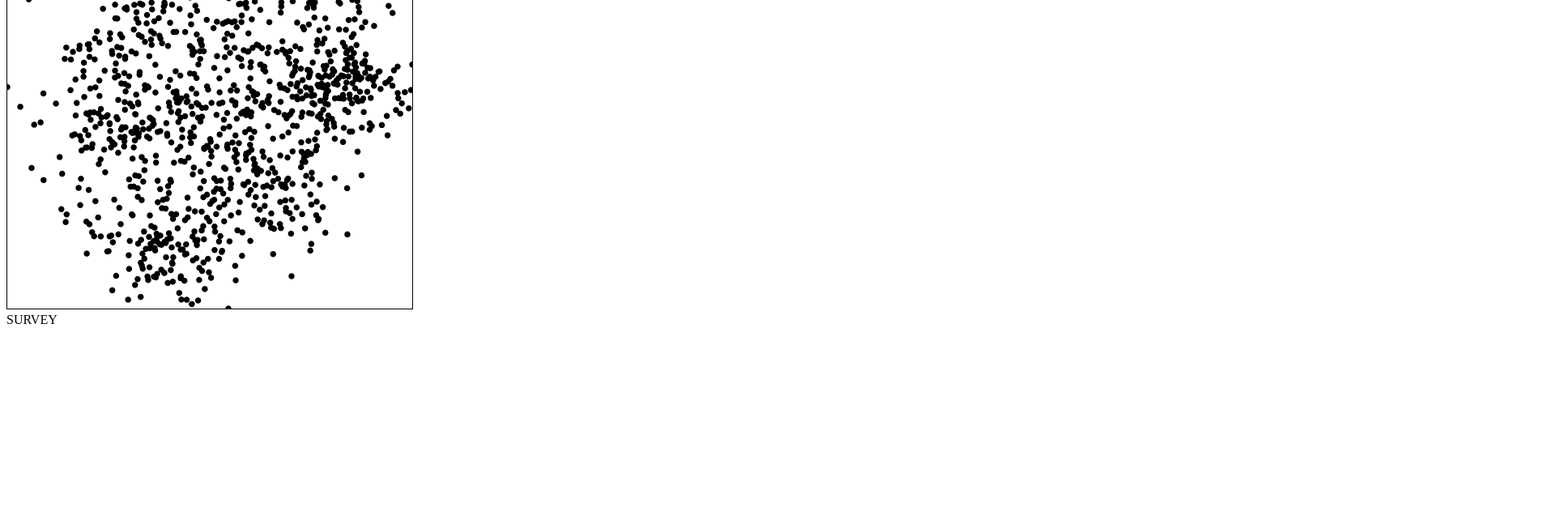
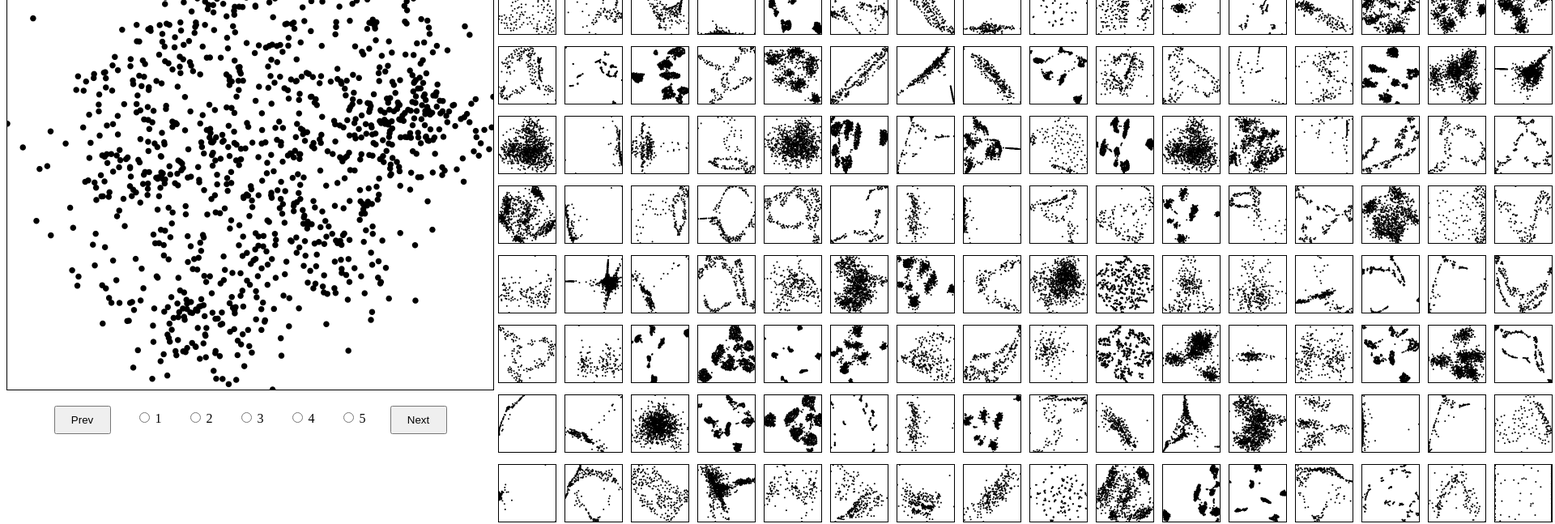
Before and after one commit to hj-n/mdp_comp_preference_survey, a React (Create React App) app: page / in a window 1280 px wide. Shown: the part 200-847 px from the top of the page at 81% size, 1920 px wide, since content can reach past the window. Before the commit the page ends 800 px from the top, so only its background shows below. Built offline with nearby package versions, Linux system fonts and the light colour scheme.

Commit message:
added fundamental things 2

```diff
--- a/src/App.js
+++ b/src/App.js
@@ -3,20 +3,17 @@ import { useLocation } from "react-router-dom";
 
 function App({match}) {
 
-  const mainViewSize = 500;
+  const mainViewSize = 600;
   const gridCellSize = 70;
   const gridMargin = 5;
-  const column = 20;
+  const column = 16;
   const projectionNum = 150;
   const mainViewRadius = 7.5;
-  const gridCellRadius = 3;
+  const gridCellRadius = 2;
 
   const urls = window.location.href.split("/");
   const labelStr = urls[urls.length - 1];
   const isLabel = labelStr === "label";
-
-
-
 
 
 
--- a/src/components/Survery.js
+++ b/src/components/Survery.js
@@ -1,8 +1,7 @@
 import React, { useState } from 'react';
 import Scatterplot from './Scatterplot';
 
-import SplotCanvas from './SplotCanvas';
-
+import "./Survey.css"
 
 
 const Survey = (props) => {
@@ -16,10 +15,30 @@ const Survey = (props) => {
 	for (let i = 0; i < projectionNum; i++) projectionOrder.push(i);
 	projectionOrder.sort(() => Math.random() - 0.5);
 
+
+	// generate a base array to construct a grid
+	const baseArray = [];
+	for (let i = 0; i < parseInt(projectionNum / column) + 1; i++) {
+		const baseCurrArray = [];
+		for (let j = 0; j < column; j++) {
+			if (i * column + j < projectionNum) {
+				baseCurrArray.push(true);
+			}
+			else {
+				baseCurrArray.push(false);
+			}
+		}
+		baseArray.push(baseCurrArray);
+	}
+
+
+	// state info
 	const [projectionScores, setProjectionScores] = useState(Array(projectionNum).fill(-1));
 	const [currProjIdx, setCurrProjIdx] = useState(0);
 
 	return (
+		<div>
+			<div style={{display: "flex"}}>
 				<div>
 					<Scatterplot
 						size={props.mainViewSize}
@@ -27,7 +46,42 @@ const Survey = (props) => {
 						projectionIdx={projectionOrder[currProjIdx]}
 						radius={props.mainViewRadius}
 					/>
-			SURVEY
+					<div style={{display: "flex", justifyContent: "center"}}>
+						<button>Prev</button>
+						<div style={{display: "flex"}}>
+							<div className="radioScore"><input type="radio" id="1" name="score" value="1"></input> 1 </div>
+							<div className="radioScore"><input type="radio" id="2" name="score" value="2"></input> 2 </div>
+							<div className="radioScore"><input type="radio" id="3" name="score" value="3"></input> 3 </div>
+							<div className="radioScore"><input type="radio" id="4" name="score" value="4"></input> 4 </div>
+							<div className="radioScore"><input type="radio" id="5" name="score" value="5"></input> 5 </div>
+						</div>
+						<button>Next</button>
+					</div>
+
+				</div>
+				<div>
+					{baseArray.map((row, i) => {
+						return (
+							<div key={i} style={{display: "flex"}}>
+								{row.map((cell, j) => {
+									if (cell) {
+										return (
+											<div key={`${i}-${j}`} style={{margin: props.gridMargin}}>
+											<Scatterplot
+												size={props.gridCellSize}
+												isLabel={props.isLabel}
+												projectionIdx={projectionOrder[i * column + j]}
+												radius={props.gridCellRadius}
+											/>
+											</div>
+										)
+									}
+								})}
+							</div>
+						)
+					})}
+				</div>
+			</div>
 		</div>
 	)
 
--- /dev/null
+++ b/src/components/Survey.css
@@ -0,0 +1,11 @@
+.radioScore {
+	margin-left: 15px;
+	margin-right: 15px;
+	margin-top: 20px;
+}
+
+button {
+	width: 70px;
+	height: 35px;
+	margin: 15px
+}
```
Lines whose indentation alone changed are shown as unchanged.
